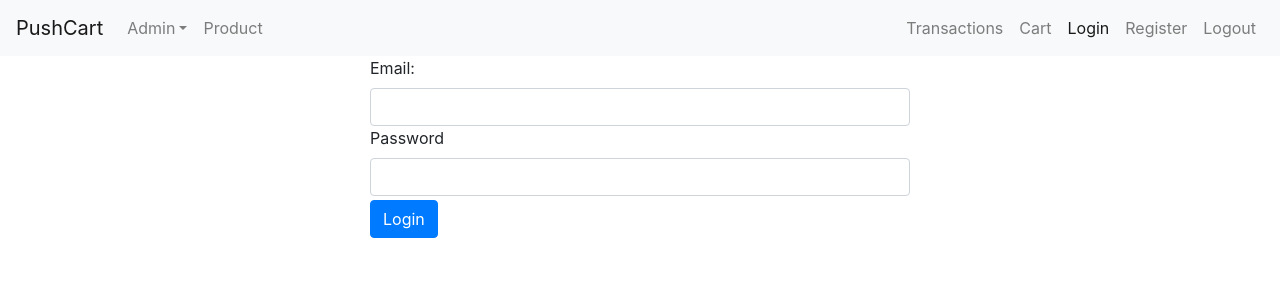
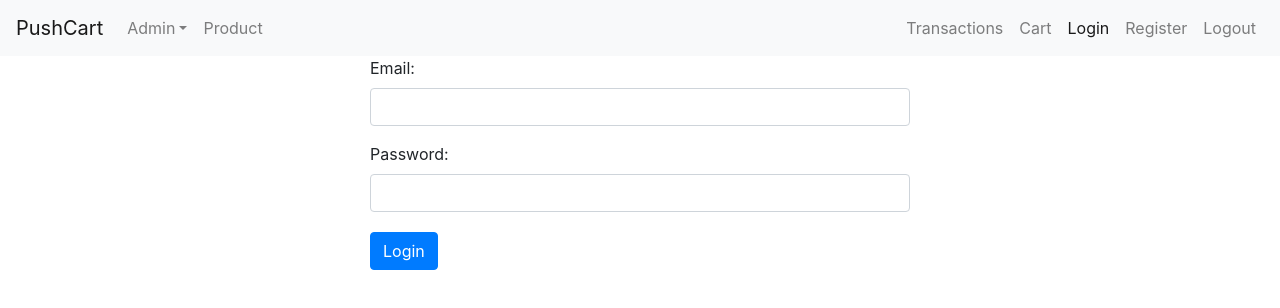
Before and after one commit to MaryDiolas1006/WorldVision-frontEnd-tech-test, a React (Create React App) app: page /login in a window 1280 px wide. Shown: the top 308 px of the page. Built offline with nearby package versions, Linux system fonts and the light colour scheme.

Commit message:
redirect user after login

```diff
--- a/src/components/LoginForm.js
+++ b/src/components/LoginForm.js
@@ -1,15 +1,112 @@
-import React from 'react';
+import React, {useState} from 'react';
+import AlertMessage from './partials/AlertMessage';
+import InputGroup from './partials/InputGroup';
+import { Redirect } from 'react-router-dom';
 
 const LoginForm = (props) => {
+
+	const [ credentials, setCredentials ] = useState({
+		email: "",
+		password: ""
+	});
+
+	const [alert, setAlert] = useState({
+		hasAlert: false,
+		color:"",
+		message: ""
+	});
+
+	const handleChange = e => {
+		setCredentials({
+			...credentials,
+			[e.target.name]:e.target.value
+		})
+	};
+
+	const [isSuccess, setIsSuccess] = useState(false);
+
+	// setting a loading when user click login button without putting credentials
+	const [isLoading, setIsLoading] = useState(false);
+
+
+	// after user login, it will redirect to home
+	if(isSuccess){
+		return <Redirect to="/" />
+	}
+
+
+	const handleSubmit = e => {
+		e.preventDefault()
+		setIsLoading(true)
+
+		fetch(`https://backend-pushcart.herokuapp.com/users/login`, {
+			method: "post",
+			body: JSON.stringify(credentials),
+			headers: {
+				"Content-Type" : "application/json"
+			}
+		})
+			 .then( response => {
+            if(response.status !== 200) {
+                setAlert({
+                    hasAlert: true,
+                    color: "danger",
+                    message : "Check your credentials"
+                })
+            }else {
+            	setIsSuccess(true);
+            }
+            return response.json()
+        })
+
+			.then(data => {
+				console.log(data)
+				setIsLoading(false)
+			});
+
+	}
+
+
+
+
+
   return (
-    <form>
-    	<label htmlFor="email">Email:</label>
-    	<input type="text" className="form-control" name="email" id="email" />
 
-    	<label htmlFor="password">Password</label>
-    	<input type="password" name="password" id="password" className="form-control" />
+    <form onSubmit={handleSubmit}>
+     {
+     	alert.hasAlert ?
+    	<AlertMessage color={alert.color} message={alert.message} />
+     	: <> </>
+     }
 
-    	<button className="btn btn-primary my-1">Login</button>
+      <InputGroup
+    		type="email"
+    		name="email"
+    		displayName="Email:"
+            handleChange = {handleChange}
+    	 />
+
+      <InputGroup
+    		type="password"
+    		name="password"
+    		displayName="Password:"
+            handleChange = {handleChange}
+    	 />
+
+
+    	<button
+
+    	className="btn btn-primary my-1"
+    	 disabled={isLoading}
+
+    	>
+    	{
+    		isLoading ?
+    		"Login..." :
+    		"Login"
+    	}
+    	</button>
+
     </form>
   )
 }
--- a/src/components/RegisterForm.js
+++ b/src/components/RegisterForm.js
@@ -26,11 +26,11 @@ const RegisterForm = (props) => {
 
     const handleSubmit = e => {
         e.preventDefault();
-        fetch("https://backend-pushcart.herokuapp.com/register", {
+        fetch("https://backend-pushcart.herokuapp.com/users/register", {
             method: "post",
             body: JSON.stringify(user),
             headers: {
-                'Content-Type': 'application/json'
+                "Content-Type": "application/json"
             }
         })
         .then( response => {
```
